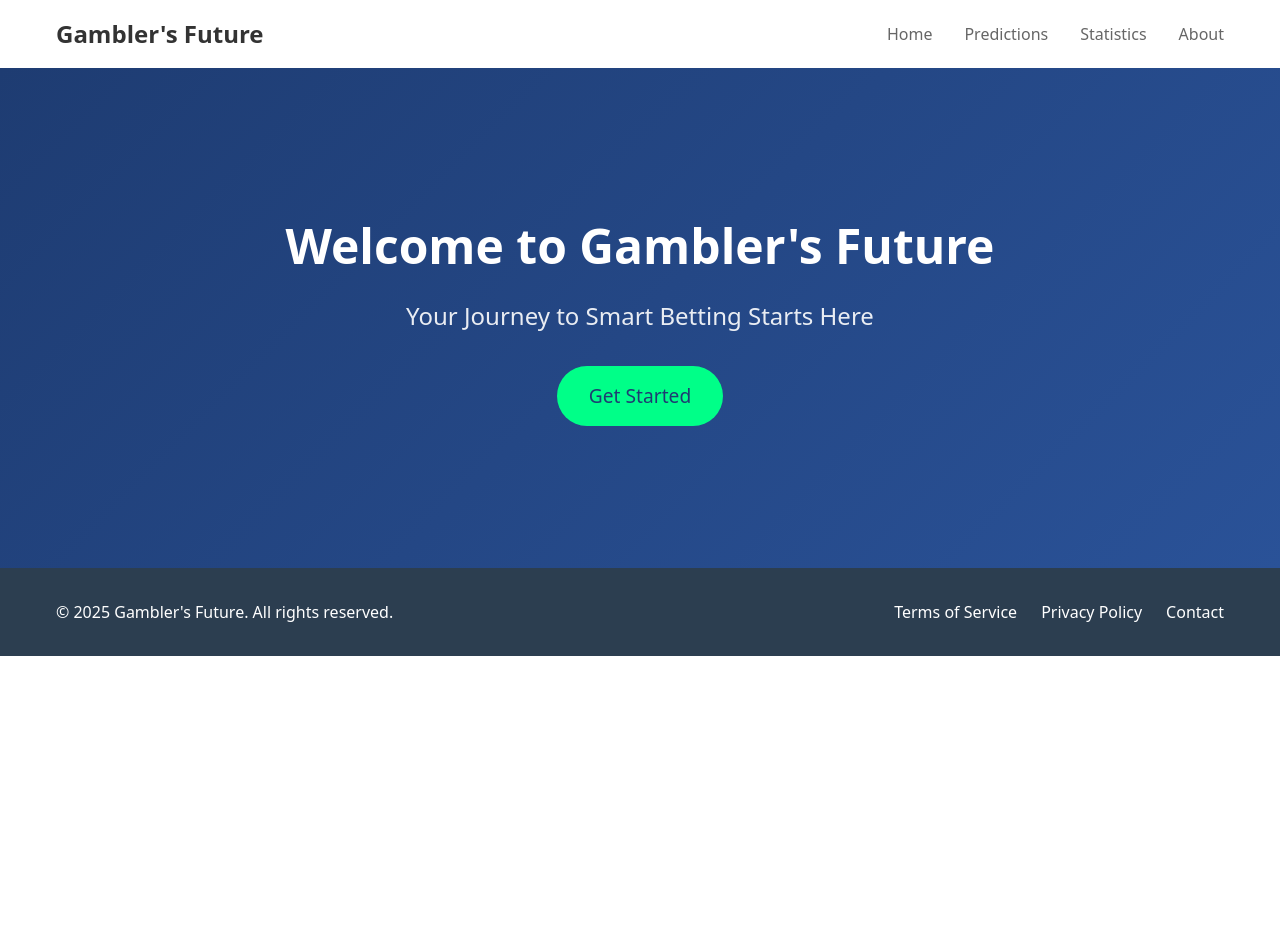
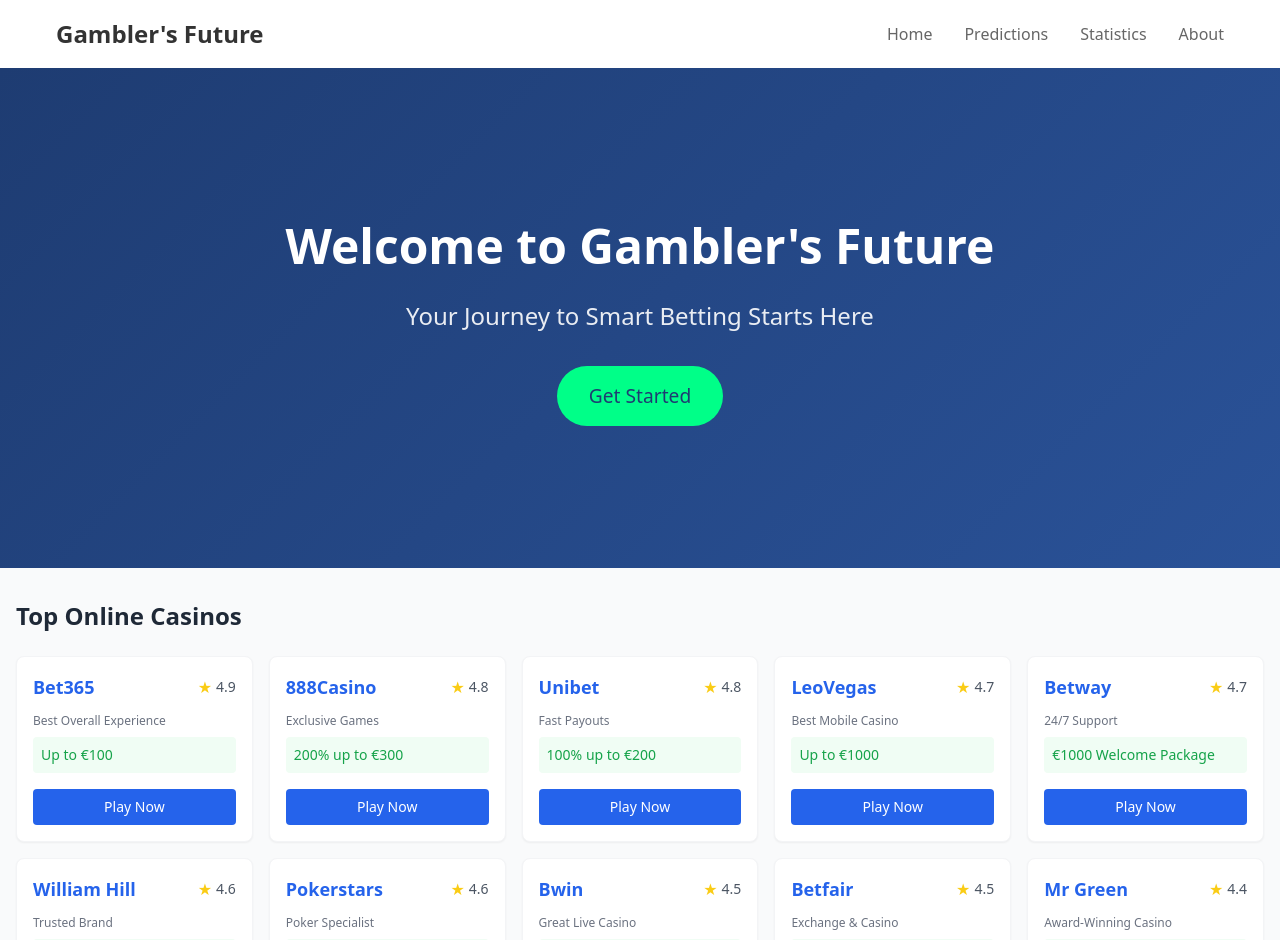
Before and after one commit to 988gbb/gamblers-future, a Nuxt app: page / in a window 1280 px wide. Shown: the top 940 px of the page. Before the commit the page ends 800 px from the top, so only its background shows below. Built offline with nearby package versions, Linux system fonts and the light colour scheme.

Commit message:
New section for top online casinos

```diff
--- /dev/null
+++ b/components/BestPerformSection.vue
@@ -0,0 +1,136 @@
+<template>
+  <section class="bg-gray-50 py-8">
+    <div class="container mx-auto px-4">
+      <h2 class="text-2xl font-bold text-gray-800 mb-6">Top Online Casinos</h2>
+      <div class="grid grid-cols-1 md:grid-cols-2 lg:grid-cols-5 gap-4">
+        <div
+          v-for="casino in casinos"
+          :key="casino.id"
+          class="bg-white rounded-lg shadow-sm p-4 hover:shadow-md transition-shadow border border-gray-100"
+        >
+          <div class="flex items-center justify-between mb-3">
+            <span class="text-lg font-bold text-blue-600">{{
+              casino.name
+            }}</span>
+            <div class="flex items-center">
+              <span class="text-yellow-400 mr-1">★</span>
+              <span class="text-sm font-medium text-gray-600">
+                {{ casino.rating }}
+              </span>
+            </div>
+          </div>
+          <div class="space-y-2">
+            <p class="text-xs text-gray-500">{{ casino.mainBenefit }}</p>
+            <div
+              class="text-green-600 font-medium text-sm p-2 bg-green-50 rounded"
+            >
+              {{ casino.bonus }}
+            </div>
+            <div class="pt-2">
+              <a
+                :href="casino.link"
+                class="block w-full text-center bg-blue-600 text-white text-sm py-2 rounded hover:bg-blue-700 transition-colors"
+              >
+                Play Now
+              </a>
+            </div>
+          </div>
+        </div>
+      </div>
+    </div>
+  </section>
+</template>
+
+<script setup lang="ts">
+interface Casino {
+  id: number;
+  name: string;
+  rating: number;
+  mainBenefit: string;
+  bonus: string;
+  link: string;
+}
+
+const casinos: Casino[] = [
+  {
+    id: 1,
+    name: "Bet365",
+    rating: 4.9,
+    mainBenefit: "Best Overall Experience",
+    bonus: "Up to €100",
+    link: "#",
+  },
+  {
+    id: 2,
+    name: "888Casino",
+    rating: 4.8,
+    mainBenefit: "Exclusive Games",
+    bonus: "200% up to €300",
+    link: "#",
+  },
+  {
+    id: 3,
+    name: "Unibet",
+    rating: 4.8,
+    mainBenefit: "Fast Payouts",
+    bonus: "100% up to €200",
+    link: "#",
+  },
+  {
+    id: 4,
+    name: "LeoVegas",
+    rating: 4.7,
+    mainBenefit: "Best Mobile Casino",
+    bonus: "Up to €1000",
+    link: "#",
+  },
+  {
+    id: 5,
+    name: "Betway",
+    rating: 4.7,
+    mainBenefit: "24/7 Support",
+    bonus: "€1000 Welcome Package",
+    link: "#",
+  },
+  {
+    id: 6,
+    name: "William Hill",
+    rating: 4.6,
+    mainBenefit: "Trusted Brand",
+    bonus: "100% up to €300",
+    link: "#",
+  },
+  {
+    id: 7,
+    name: "Pokerstars",
+    rating: 4.6,
+    mainBenefit: "Poker Specialist",
+    bonus: "€500 + 100 Free Spins",
+    link: "#",
+  },
+  {
+    id: 8,
+    name: "Bwin",
+    rating: 4.5,
+    mainBenefit: "Great Live Casino",
+    bonus: "Up to €200",
+    link: "#",
+  },
+  {
+    id: 9,
+    name: "Betfair",
+    rating: 4.5,
+    mainBenefit: "Exchange & Casino",
+    bonus: "€100 + 100 Free Spins",
+    link: "#",
+  },
+  {
+    id: 10,
+    name: "Mr Green",
+    rating: 4.4,
+    mainBenefit: "Award-Winning Casino",
+    bonus: "Up to €100",
+    link: "#",
+  },
+];
+</script>
--- a/pages/index.vue
+++ b/pages/index.vue
@@ -1,3 +1,4 @@
 <template>
   <HeroBanner />
+  <BestPerformSection />
 </template>
--- a/tailwind.config.js
+++ b/tailwind.config.js
@@ -12,5 +12,4 @@
     extend: {},
   },
   plugins: [],
-  purge: ["./index.html", "./src/**/*.{vue,js,ts,jsx,tsx}"],
 };
```
